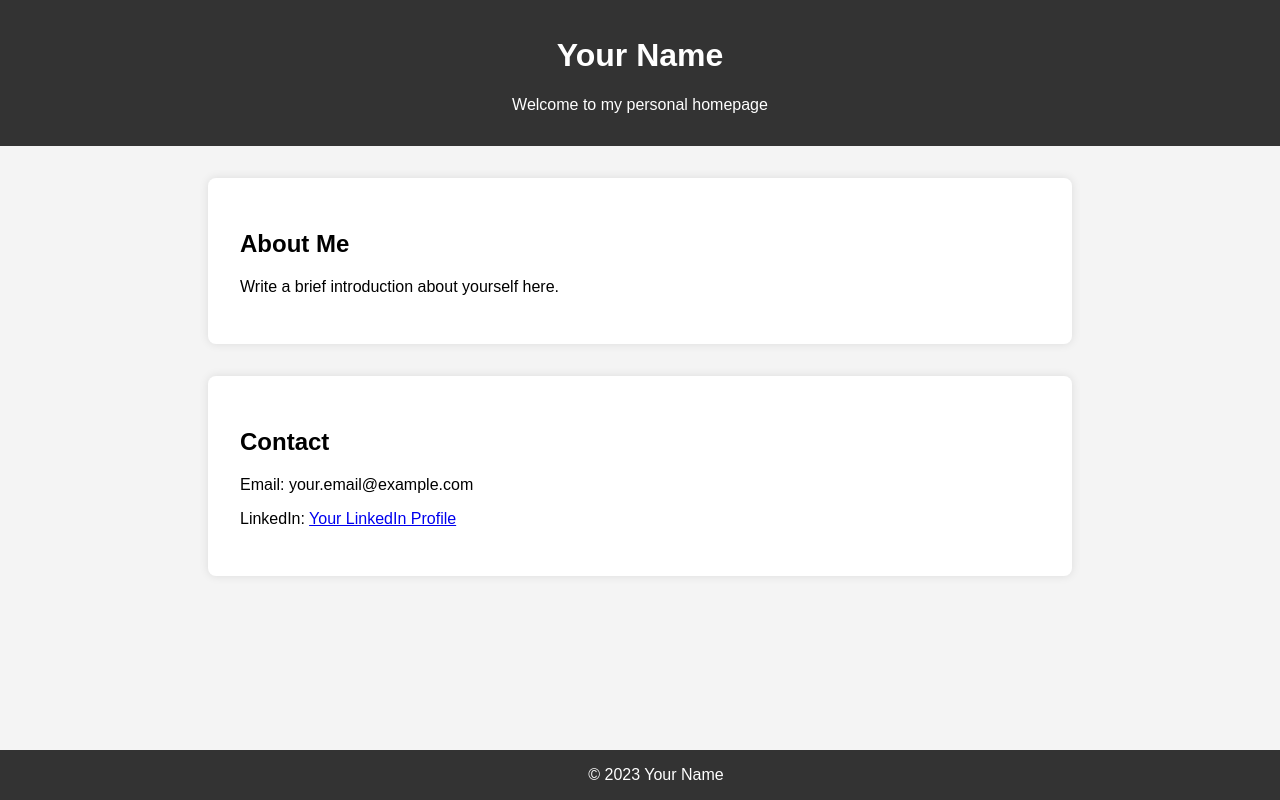
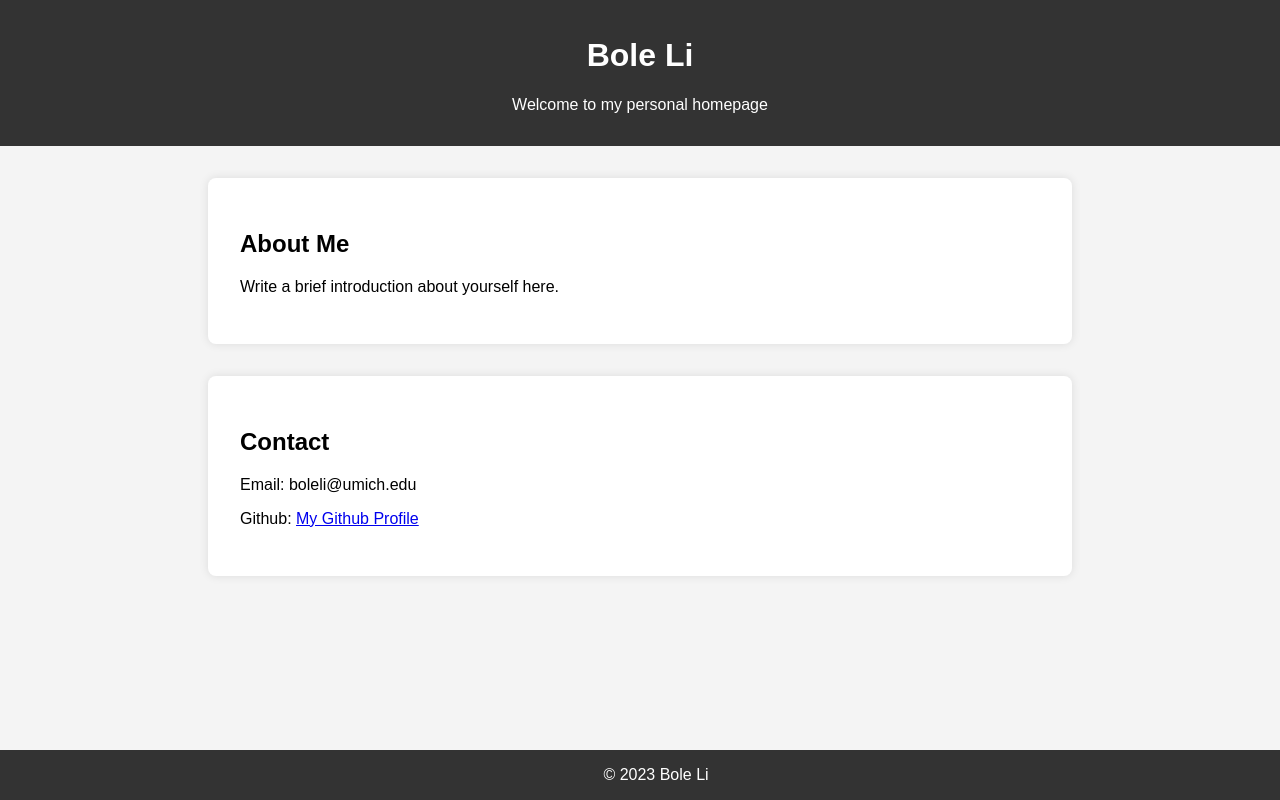
Before and after one commit to footgod368/footgod368.github.io, a plain HTML site: page index.html in a window 1280 px wide. Drawn offline with Linux system fonts and the light colour scheme.

Commit message:
some info

```diff
--- a/index.html
+++ b/index.html
@@ -1,12 +1,12 @@
 <!DOCTYPE html>
 <html lang="en">
   <head>
-    <meta charset="UTF-8">
-    <meta name="viewport" content="width=device-width, initial-scale=1.0">
-    <title>Your Name - Personal Homepage</title>
+    <meta charset="UTF-8" />
+    <meta name="viewport" content="width=device-width, initial-scale=1.0" />
+    <title>Bole Li - Personal Homepage</title>
     <style>
       body {
-            font-family: 'Arial', sans-serif;
+        font-family: "Arial", sans-serif;
         margin: 0;
         padding: 0;
         background-color: #f4f4f4;
@@ -37,9 +37,8 @@
     </style>
   </head>
   <body>
-
     <header>
-        <h1>Your Name</h1>
+      <h1>Bole Li</h1>
       <p>Welcome to my personal homepage</p>
     </header>
 
@@ -50,14 +49,16 @@
 
     <section>
       <h2>Contact</h2>
-        <p>Email: your.email@example.com</p>
-        <p>LinkedIn: <a href="https://www.linkedin.com/in/yourprofile" target="_blank">Your LinkedIn Profile</a></p>
+      <p>Email: boleli@umich.edu</p>
+      <p>
+        Github:
+        <a href="https://github.com/footgod368" target="_blank"
+          >My Github Profile</a
+        >
+      </p>
       <!-- Add more contact information or links as needed -->
     </section>
 
-    <footer>
-        &copy; 2023 Your Name
-    </footer>
-
+    <footer>&copy; 2023 Bole Li</footer>
   </body>
 </html>
```
Lines whose indentation alone changed are shown as unchanged.
